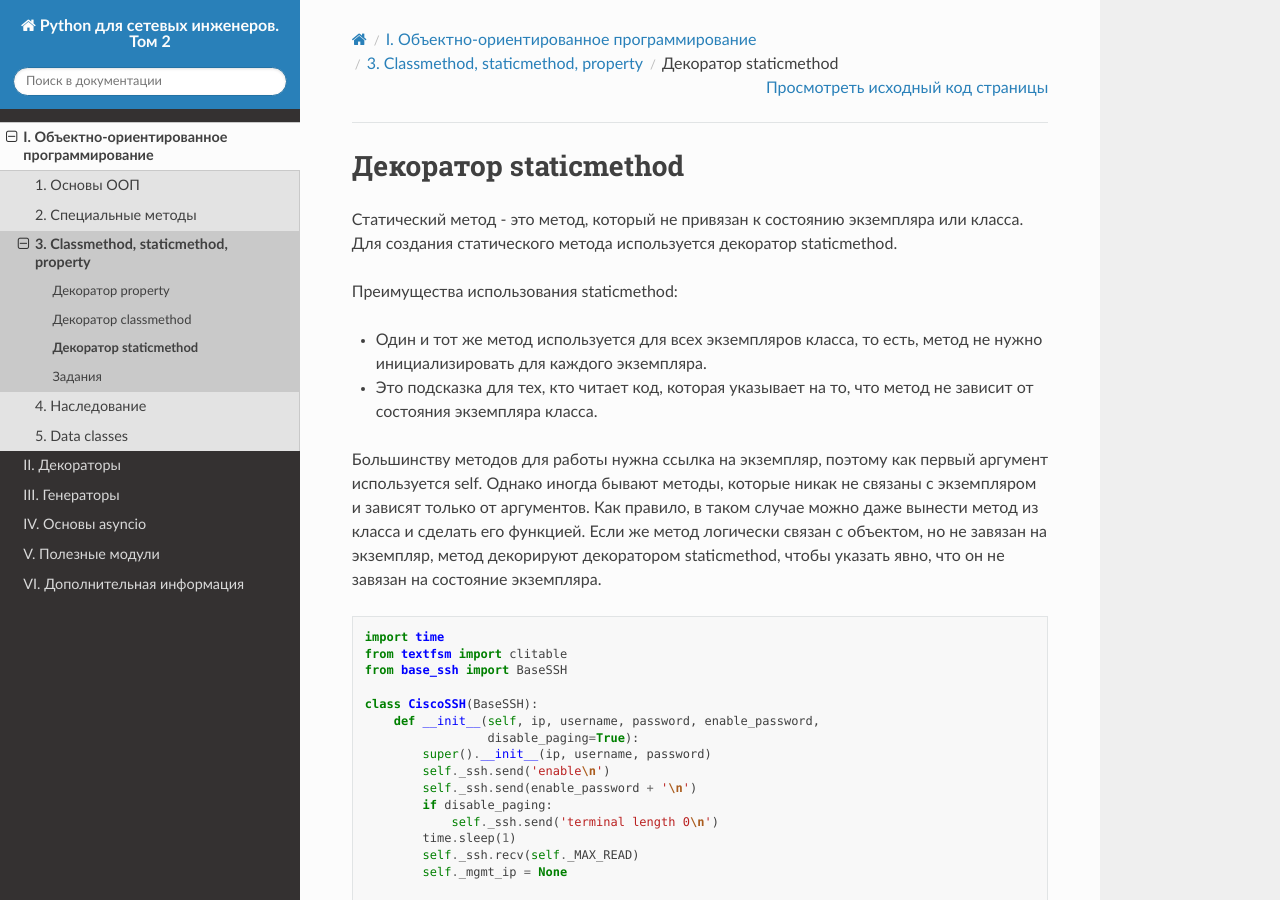
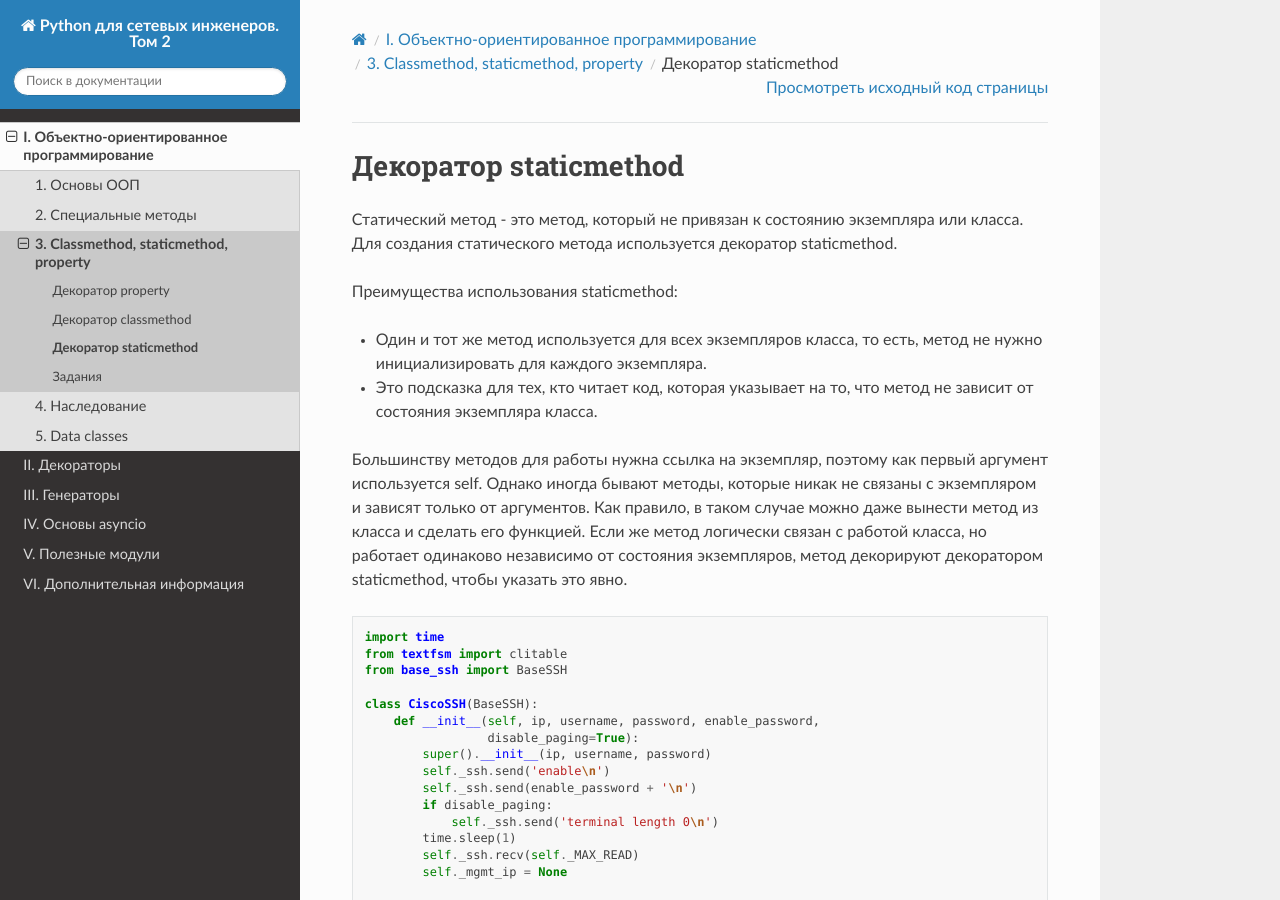
Before and after one commit to natenka/advpyneng-book, a Sphinx documentation site: the page built from docs/source/book/03_oop_method_decorators/staticmethod.rst, in a window 1280 px wide and 900 px high. Built offline with Sphinx 7.4.7 and the Read the Docs theme 2.0.0, drawn with Linux system fonts in a browser that asks for light colours; pages that are not in the unit, such as notebooks, are missing from menus.

Commit message:
small fixes

```diff
--- a/docs/source/book/03_oop_method_decorators/staticmethod.rst
+++ b/docs/source/book/03_oop_method_decorators/staticmethod.rst
@@ -18,9 +18,9 @@
 экземпляром и зависят только от аргументов.
 Как правило, в таком случае можно даже вынести метод из класса
 и сделать его функцией.
-Если же метод логически связан с объектом, но не завязан на
-экземпляр, метод декорируют декоратором staticmethod,
-чтобы указать явно, что он не завязан на состояние экземпляра.
+Если же метод логически связан с работой класса, но работает одинаково
+независимо от состояния экземпляров, метод декорируют декоратором staticmethod,
+чтобы указать это явно.
 
 .. code:: python
 
--- a/docs/source/book/04_oop_inheritance/exceptions.rst
+++ b/docs/source/book/04_oop_inheritance/exceptions.rst
@@ -2,6 +2,7 @@
 ----------
 
 Встроенные исключения
+~~~~~~~~~~~~~~~~~~~~~
 
 ::
 
```
